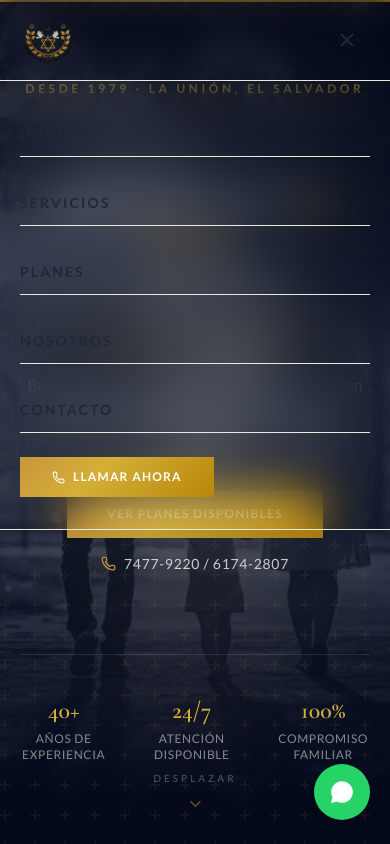
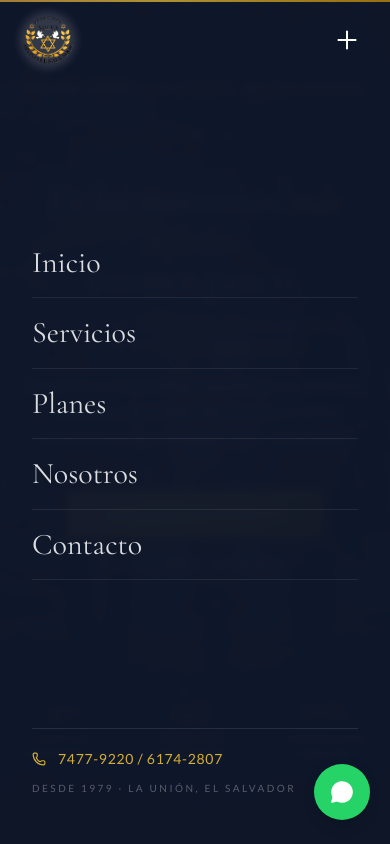
Before and after one commit to Frederickb9/fundes-page, a React (Vite) app in the folder funerales-nueva-divino/: page / in a window 390 px wide. Both pictures are taken after a click on the button "Abrir menú". Shown: the top 844 px of the page. Built offline with nearby package versions, Linux system fonts and the light colour scheme; a web font is replaced by a local one.

Commit message:
Update Navbar.jsx

```diff
--- a/funerales-nueva-divino/src/components/Navbar.jsx
+++ b/funerales-nueva-divino/src/components/Navbar.jsx
@@ -1,5 +1,5 @@
 import { useState, useEffect } from 'react';
-import { motion, useScroll } from 'framer-motion';
+import { motion, AnimatePresence, useScroll } from 'framer-motion';
 import { Menu, X, Phone } from 'lucide-react';
 
 const navLinks = [
@@ -20,6 +20,13 @@ export default function Navbar() {
     return unsub;
   }, [scrollY]);
 
+  useEffect(() => {
+    document.body.style.overflow = menuOpen ? 'hidden' : '';
+    return () => { document.body.style.overflow = ''; };
+  }, [menuOpen]);
+
+  const navScrolled = scrolled && !menuOpen;
+
   return (
     <>
       <motion.nav
@@ -27,7 +34,7 @@ export default function Navbar() {
         animate={{ y: 0 }}
         transition={{ duration: 0.4, ease: [0.16, 1, 0.3, 1] }}
         className={`fixed top-0 left-0 right-0 z-50 transition-[background-color,backdrop-filter,box-shadow,border-color] duration-300 ${
-          scrolled || menuOpen
+          navScrolled
             ? 'bg-white/96 backdrop-blur-md shadow-elegant border-b border-ivory-dark'
             : 'bg-transparent'
         }`}
@@ -38,24 +45,27 @@ export default function Navbar() {
             {/* Logo */}
             <motion.a href="#inicio" className="flex items-center gap-3 group" whileHover={{ scale: 1.01 }}>
               <div className="w-14 h-14 md:w-16 md:h-16 flex items-center justify-center relative">
-                {/* Halo blanco detrás del logo cuando está sobre el Hero oscuro */}
-                {!scrolled && !menuOpen && (
+                {!navScrolled && (
                   <div className="absolute inset-0 rounded-full bg-white/15 blur-sm" />
                 )}
                 <img
                   src="/logo.png"
                   alt="Funerales Nueva Divino El Salvador"
                   className={`w-full h-full object-contain relative z-10 transition-[filter] duration-300 ${
-                    scrolled || menuOpen ? 'brightness-75 contrast-110' : 'brightness-110'
+                    navScrolled ? 'brightness-75 contrast-110' : 'brightness-110'
                   }`}
                   onError={(e) => { e.target.style.display = 'none'; }}
                 />
               </div>
               <div className="hidden md:block">
-                <p className={`font-display text-lg leading-tight font-semibold transition-colors duration-300 ${scrolled || menuOpen ? 'text-charcoal' : 'text-white drop-shadow'}`}>
+                <p className={`font-display text-lg leading-tight font-semibold transition-colors duration-300 ${
+                  navScrolled ? 'text-charcoal' : 'text-white drop-shadow'
+                }`}>
                   Funerales Nueva Divino
                 </p>
-                <p className={`font-sans text-xs tracking-[0.2em] uppercase transition-colors duration-300 ${scrolled || menuOpen ? 'text-gold' : 'text-gold-light drop-shadow'}`}>
+                <p className={`font-sans text-xs tracking-[0.2em] uppercase transition-colors duration-300 ${
+                  navScrolled ? 'text-gold' : 'text-gold-light drop-shadow'
+                }`}>
                   El Salvador
                 </p>
               </div>
@@ -67,8 +77,8 @@ export default function Navbar() {
                 <motion.a
                   key={link.href}
                   href={link.href}
-                  className={`font-sans text-xs tracking-[0.15em] uppercase font-semibold transition-colors duration-300 relative group ${
-                    scrolled ? 'text-charcoal hover:text-gold' : 'text-white/90 hover:text-gold-light drop-shadow'
+                  className={`font-sans text-xs tracking-[0.15em] uppercase font-semibold transition-[color] duration-150 relative group ${
+                    navScrolled ? 'text-charcoal hover:text-gold' : 'text-white/90 hover:text-gold-light drop-shadow'
                   }`}
                   whileHover={{ y: -1 }}
                 >
@@ -87,12 +97,18 @@ export default function Navbar() {
               </motion.a>
             </div>
 
-            {/* Mobile Menu Btn */}
+            {/* Mobile — botón hamburguesa/X siempre blanco (overlay oscuro detrás) */}
             <button
               onClick={() => setMenuOpen(!menuOpen)}
-              className={`md:hidden p-3 transition-colors ${scrolled || menuOpen ? 'text-charcoal' : 'text-white'}`}
+              aria-label={menuOpen ? 'Cerrar menú' : 'Abrir menú'}
+              className={`md:hidden p-3 transition-[color] duration-150 ${
+                navScrolled ? 'text-charcoal' : 'text-white'
+              }`}
             >
-              <motion.div animate={{ rotate: menuOpen ? 90 : 0 }} transition={{ duration: 0.2 }}>
+              <motion.div
+                animate={{ rotate: menuOpen ? 45 : 0, scale: menuOpen ? 1.1 : 1 }}
+                transition={{ duration: 0.2 }}
+              >
                 {menuOpen ? <X size={22} /> : <Menu size={22} />}
               </motion.div>
             </button>
@@ -100,39 +116,63 @@ export default function Navbar() {
         </div>
       </motion.nav>
 
-      {/* Mobile Menu */}
+      {/* Overlay full-screen — navy oscuro, debajo del nav */}
+      <AnimatePresence>
+        {menuOpen && (
           <motion.div
-        initial={false}
-        animate={menuOpen ? { opacity: 1, y: 0, pointerEvents: 'all' } : { opacity: 0, y: -16, pointerEvents: 'none' }}
-        transition={{ duration: 0.35, ease: [0.16, 1, 0.3, 1] }}
-        className="fixed top-20 left-0 right-0 z-40 bg-white/98 backdrop-blur-xl border-b border-ivory-dark shadow-elegant-lg md:hidden"
+            key="mobile-menu"
+            initial={{ opacity: 0 }}
+            animate={{ opacity: 1 }}
+            exit={{ opacity: 0 }}
+            transition={{ duration: 0.25, ease: [0.16, 1, 0.3, 1] }}
+            className="fixed inset-0 z-40 bg-navy/[0.97] backdrop-blur-sm flex flex-col md:hidden"
           >
-        <div className="max-w-7xl mx-auto px-5 py-8 flex flex-col gap-6">
+            {/* Línea dorada superior */}
+            <div className="absolute top-0 left-0 right-0 h-0.5 bg-gold-gradient opacity-80" />
+
+            {/* Espacio para el navbar */}
+            <div className="h-20" />
+
+            {/* Links principales */}
+            <nav className="flex-1 flex flex-col justify-center px-8 gap-0">
               {navLinks.map((link, i) => (
                 <motion.a
                   key={link.href}
                   href={link.href}
                   onClick={() => setMenuOpen(false)}
-              initial={{ opacity: 0, x: -16 }}
-              animate={menuOpen ? { opacity: 1, x: 0 } : { opacity: 0, x: -16 }}
-              transition={{ delay: i * 0.05, duration: 0.3 }}
-              className="font-sans text-sm tracking-[0.15em] uppercase font-semibold text-charcoal hover:text-gold transition-colors py-3 border-b border-ivory-dark"
+                  initial={{ opacity: 0, y: 20 }}
+                  animate={{ opacity: 1, y: 0 }}
+                  transition={{ delay: i * 0.07 + 0.05, duration: 0.4, ease: [0.16, 1, 0.3, 1] }}
+                  className="font-display text-3xl text-white/85 hover:text-gold-light transition-[color] duration-150 py-4 border-b border-white/[0.08] leading-tight"
+                  whileTap={{ scale: 0.98 }}
                 >
                   {link.label}
                 </motion.a>
               ))}
-          <motion.a
+            </nav>
+
+            {/* Pie del overlay: teléfono + tagline */}
+            <motion.div
+              initial={{ opacity: 0 }}
+              animate={{ opacity: 1 }}
+              transition={{ delay: 0.45, duration: 0.4 }}
+              className="px-8 pb-12 flex flex-col gap-3"
+            >
+              <div className="h-px bg-white/10 mb-2" />
+              <a
                 href="tel:+50374779220"
-            className="btn-gold self-start flex items-center gap-2"
-            initial={{ opacity: 0 }}
-            animate={menuOpen ? { opacity: 1 } : { opacity: 0 }}
-            transition={{ delay: 0.3 }}
+                className="flex items-center gap-3 text-gold-light font-sans text-sm tracking-wider"
               >
-            <Phone size={13} />
-            Llamar Ahora
-          </motion.a>
-        </div>
+                <Phone size={14} />
+                7477-9220 / 6174-2807
+              </a>
+              <p className="font-sans text-white/30 text-[10px] tracking-[0.25em] uppercase">
+                Desde 1979 · La Unión, El Salvador
+              </p>
             </motion.div>
+          </motion.div>
+        )}
+      </AnimatePresence>
     </>
   );
 }
```
Lines whose indentation alone changed are shown as unchanged.
